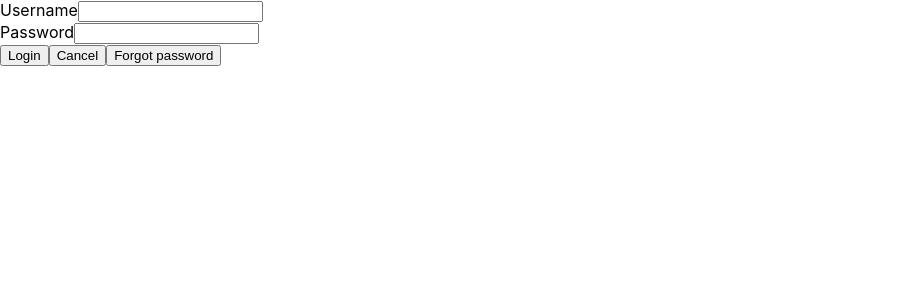
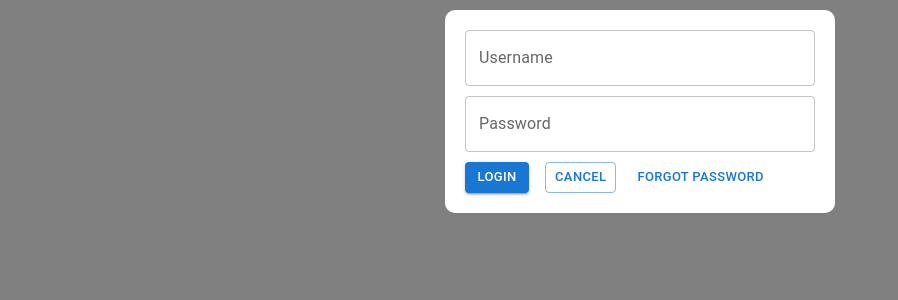
Before and after one commit to hoaibkdn/FE-react3, a React (Create React App) app in the folder react3/: page /login in a window 1280 px wide. Shown: the top 300 px of the page, without its empty margins (0-898 px from the left). Built offline with nearby package versions, Linux system fonts and the light colour scheme.

Commit message:
redux persist

```diff
--- a/react3/package.json
+++ b/react3/package.json
@@ -3,6 +3,9 @@
   "version": "0.1.0",
   "private": true,
   "dependencies": {
+    "@emotion/react": "^11.13.5",
+    "@emotion/styled": "^11.13.5",
+    "@mui/material": "^6.1.9",
     "@reduxjs/toolkit": "^2.3.0",
     "@testing-library/jest-dom": "^5.17.0",
     "@testing-library/react": "^13.4.0",
@@ -17,6 +20,7 @@
     "react-router-dom": "^7.0.1",
     "react-scripts": "5.0.1",
     "redux": "^5.0.1",
+    "redux-persist": "^6.0.0",
     "redux-thunk": "^3.1.0",
     "typescript": "^4.9.5",
     "web-vitals": "^2.1.4"
--- a/react3/src/components/Input.tsx
+++ b/react3/src/components/Input.tsx
@@ -1,5 +1,7 @@
 /** @format */
 import { forwardRef } from 'react';
+import TextField from '@mui/material/TextField';
+
 type Props = {
   label: string;
   value?: string;
@@ -23,13 +25,19 @@ const Input = forwardRef<HTMLInputElement, Props>(
   ) => {
     return (
       <div>
-        <label>{label}</label>
-        <input
+        <TextField
+          id='outlined-basic'
+          label={label}
+          variant='outlined'
+          defaultValue={defaultValue}
           type={type}
-          ref={ref}
-          defaultValue={defaultValue}
+          inputRef={ref}
+          style={{
+            width: '100%',
+            marginBottom: 10,
+          }}
+          onChange={(e) => onChange(inputKey, e)}
           value={value}
-          onChange={(e) => onChange(inputKey, e)}
         />
       </div>
     );
--- a/react3/src/index.tsx
+++ b/react3/src/index.tsx
@@ -5,8 +5,9 @@ import ReactDOM from 'react-dom/client';
 import './index.css';
 import App from './App';
 import reportWebVitals from './reportWebVitals';
-import store from './store';
+import store, { persistor } from './store';
 import { Provider } from 'react-redux';
+import { PersistGate } from 'redux-persist/integration/react';
 
 const root = ReactDOM.createRoot(
   document.getElementById('root') as HTMLElement
@@ -14,7 +15,9 @@ const root = ReactDOM.createRoot(
 root.render(
   // <React.StrictMode>
   <Provider store={store}>
-    <App />
+    <PersistGate persistor={persistor}>
+      <App />
+    </PersistGate>
   </Provider>
   // </React.StrictMode>
 );
--- a/react3/src/pages/ListPosts.tsx
+++ b/react3/src/pages/ListPosts.tsx
@@ -4,12 +4,11 @@ import { useCallback, useEffect } from 'react';
 import type { Post as PostModel, PostState } from './../types/post.type';
 import type { UserState } from '../types/user.type';
 import { Post } from './../components';
-import { useApis } from './../hooks/useApis';
-import { BASE_URL } from './../constants';
 import { useDispatch, useSelector } from 'react-redux';
-import { fetchPosts } from './../store/reducers/postsReducer';
+import { fetchPosts, editPost } from './../store/reducers/postsReducer';
 import { fetchUsers } from '../store/reducers/usersReducer';
 import type { AppDispatch } from './../store';
+import { Navigate } from 'react-router-dom';
 
 const ListPost = () => {
   // const {
@@ -30,25 +29,28 @@ const ListPost = () => {
     objPosts,
     objUsers,
     stage,
-  } = useSelector((state: { posts: PostState; users: UserState }) => ({
-    postIds: state.posts.ids,
-    objPosts: state.posts.objList,
-    objUsers: state.users.objList,
-    stage: state.posts.stage,
-  }));
+    isLoggedIn,
+  } = useSelector(
+    (state: { posts: PostState; users: UserState; auth: any }) => ({
+      postIds: state.posts.ids,
+      objPosts: state.posts.objList,
+      objUsers: state.users.objList,
+      stage: state.posts.stage,
+      isLoggedIn: state.auth.isLoggedIn,
+    })
+  );
 
-  console.log('objUsers ', objUsers);
-
-  const savePost = useCallback((post: PostModel) => {
-    // const curPostIdx = listPosts.findIndex(
-    //   (item: PostModel) => item.id === post.id
-    // );
-    // if (curPostIdx >= 0) {
-    //   const newList: Array<PostModel> = [...listPosts];
-    //   newList[curPostIdx] = post;
-    //   setListPosts(newList);
-    // }
-  }, []);
+  const savePost = useCallback(
+    (post: PostModel) => {
+      console.log('post ', post);
+      dispatch(editPost(post));
+    },
+    [dispatch]
+  );
+  console.log('isLoggedIn ', isLoggedIn);
+  if (!isLoggedIn) {
+    return <Navigate to='/login' replace={true} />;
+  }
   if (stage === 'loading') {
     <>
       <h2>List post</h2>
--- a/react3/src/pages/Login.tsx
+++ b/react3/src/pages/Login.tsx
@@ -2,9 +2,12 @@
 
 import { useState, useRef } from 'react';
 import { Input } from './../components';
-import { useNavigate } from 'react-router-dom';
+import { useNavigate, Navigate } from 'react-router-dom';
 import { useSelector, useDispatch } from 'react-redux';
 import { LOGIN } from '../store/reducers/authReducer';
+import Box from '@mui/material/Box';
+import Button from '@mui/material/Button';
+import Stack from '@mui/material/Stack';
 
 const Login = () => {
   const [username, setUsername] = useState(''); // controlled component
@@ -14,9 +17,8 @@ const Login = () => {
     password: '',
   });
 
-  const state = useSelector((state) => state);
+  const auth = useSelector((state: { auth: any }) => state.auth);
   const dispatch = useDispatch();
-  console.log('state ', state);
   const navigate = useNavigate();
 
   const usernameRef = useRef<HTMLInputElement>(null); // uncontroled component
@@ -34,6 +36,7 @@ const Login = () => {
     event.preventDefault(); //
     let usernameVal = '',
       passwordVal = '';
+    console.log(inputRef.current);
     if (inputRef.current?.username) {
       usernameVal = inputRef.current?.username.value;
     }
@@ -46,13 +49,30 @@ const Login = () => {
         username: usernameVal,
         password: passwordVal,
       });
-      navigate('/');
     }
   };
+  console.log('auth ', auth);
 
-  console.log('render form');
+  if (auth.isLoggedIn) {
+    return <Navigate to='/' replace={true} />;
+  }
   return (
-    <form onSubmit={handleSubmit}>
+    <div
+      style={{
+        backgroundColor: 'gray',
+        minHeight: '100vh',
+        paddingTop: 10,
+      }}>
+      <Box
+        component='form'
+        onSubmit={handleSubmit}
+        style={{
+          margin: 'auto',
+          backgroundColor: 'white',
+          width: 350,
+          padding: 20,
+          borderRadius: 10,
+        }}>
         <Input
           label='Username'
           inputKey='username'
@@ -68,10 +88,19 @@ const Login = () => {
           ref={(element) => (inputRef.current['password'] = element)}
           // ref={passwordRef}
         />
-      <button type='submit'>Login</button>
-      <button type='button'>Cancel</button>
-      <button type='button'>Forgot password</button>
-    </form>
+        <Stack direction='row' spacing={2}>
+          <Button type='submit' variant='contained' size='small'>
+            Login
+          </Button>
+          <Button type='button' variant='outlined' size='small'>
+            Cancel
+          </Button>
+          <Button type='button' size='small'>
+            Forgot password
+          </Button>
+        </Stack>
+      </Box>
+    </div>
   );
 };
 
--- a/react3/src/store/index.ts
+++ b/react3/src/store/index.ts
@@ -1,17 +1,28 @@
 import { configureStore } from "@reduxjs/toolkit";
 import { thunk } from "redux-thunk";
+import { persistStore, persistReducer } from 'redux-persist'
+import storage from 'redux-persist/lib/storage'
+import { combineReducers } from 'redux'
+
 import authReducer from "./reducers/authReducer";
 import postsReducer from "./reducers/postsReducer";
 import usersReducer from "./reducers/usersReducer";
 
-const rootReducer = {
+const persistConfig = {
+  key: 'root',
+  storage,
+}
+
+const rootReducer = combineReducers({
 	auth: authReducer,
 	posts: postsReducer,
 	users: usersReducer
-}
+})
+
+const persistedReducer = persistReducer(persistConfig, rootReducer)
 
 const store = configureStore({
-	reducer: rootReducer,
+	reducer: persistedReducer,
 	middleware: getDefaultMiddleware => {
 		const middlewares = getDefaultMiddleware()
 		middlewares.prepend(thunk)
@@ -19,5 +30,6 @@ const store = configureStore({
 	},
 })
 
+export const persistor = persistStore(store)
+export type AppDispatch = typeof store.dispatch
 export default store
-export type AppDispatch = typeof store.dispatch
--- a/react3/src/store/reducers/authReducer.ts
+++ b/react3/src/store/reducers/authReducer.ts
@@ -6,13 +6,15 @@ const auth = createSlice({
 	name: 'auth',
 	initialState: {
 		username: 'hello',
-		password: ''
+		password: '',
+		isLoggedIn: false,
 	},
 	reducers: {},
 	extraReducers: (builder) => {
 		builder.addCase(LOGIN, (state, action: any) => {
 			state.username = action.username
 			state.password = action.password
+			state.isLoggedIn = true
 		})
 	}
 })
--- a/react3/src/store/reducers/postsReducer.ts
+++ b/react3/src/store/reducers/postsReducer.ts
@@ -30,11 +30,20 @@ const initialState: PostState = {
 const posts = createSlice({
   name: 'posts',
   initialState,
-  reducers: {},
+  reducers: {
+    editPost: (state, action) => {
+      const { id } = action.payload;
+      const existingPost = state.objList[id];
+      const post = {
+        ...existingPost,
+        ...action.payload
+      }
+      state.objList[id] = post
+    },
+  },
   extraReducers: (builder) => {
     builder
       .addCase(fetchPosts.fulfilled, (state, action) => {
-        console.log('action --- ', action);
         const posts = action.payload.posts;
         const ids: Array<number> = [];
         const objList = posts.reduce((acc: PostState['objList'], post: PostModel) => {
@@ -61,5 +70,6 @@ const posts = createSlice({
   },
 });
 
+export const { editPost } = posts.actions;
 const postsReducer = posts.reducer;
 export default postsReducer;
```
Also changed, not shown: 1 other file (tests, documents, lock files or other folders). Lines whose indentation alone changed are shown as unchanged.
